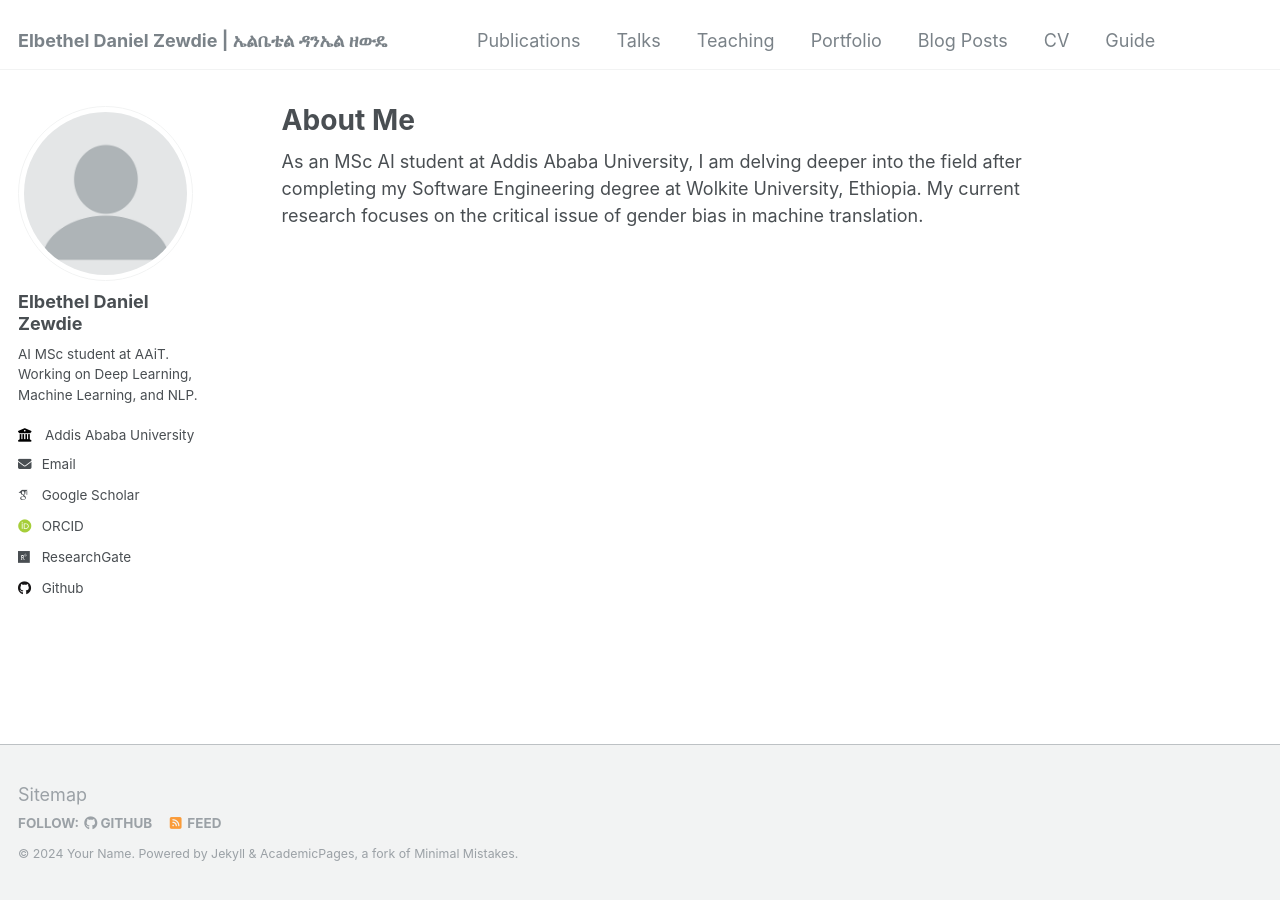
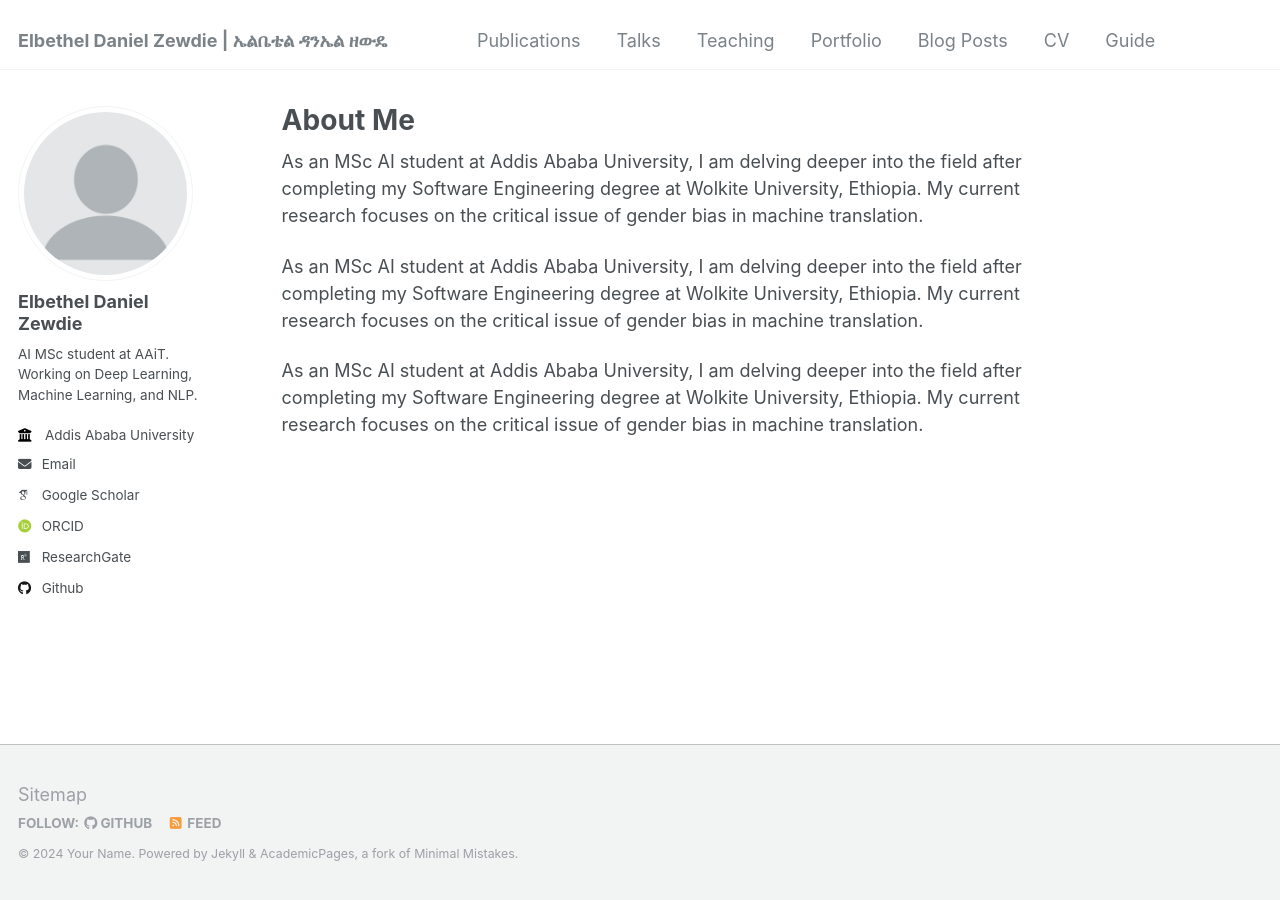
Before and after one commit to Elbethel-dan/Elbethel-dan.github.io, a Jekyll site: the page built from _pages/about.md, in a window 1280 px wide. Built offline with Jekyll 4.4.1, drawn with Linux system fonts in a browser that asks for light colours; some web fonts are replaced.

Commit message:
Update about.md

```diff
--- a/_pages/about.md
+++ b/_pages/about.md
@@ -9,3 +9,8 @@ redirect_from:
 
 
 As an MSc AI student at Addis Ababa University, I am delving deeper into the field after completing my Software Engineering degree at Wolkite University, Ethiopia. My current research focuses on the critical issue of gender bias in machine translation.
+
+As an MSc AI student at Addis Ababa University, I am delving deeper into the field after completing my Software Engineering degree at Wolkite University, Ethiopia. My current research focuses on the critical issue of gender bias in machine translation.
+
+
+As an MSc AI student at Addis Ababa University, I am delving deeper into the field after completing my Software Engineering degree at Wolkite University, Ethiopia. My current research focuses on the critical issue of gender bias in machine translation.
```
